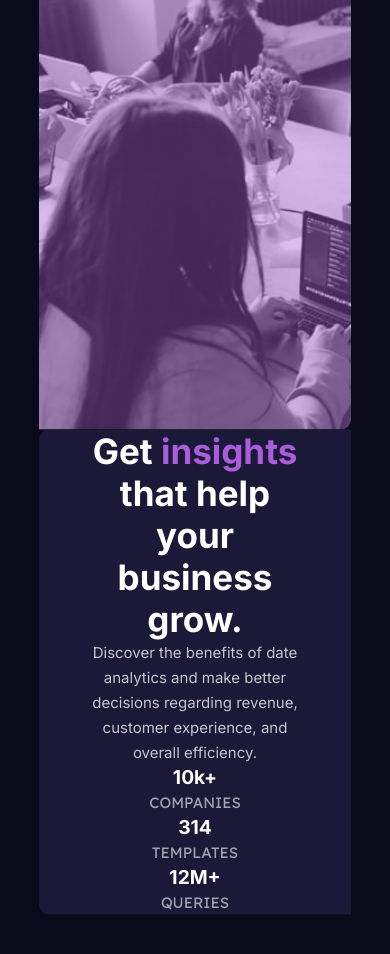
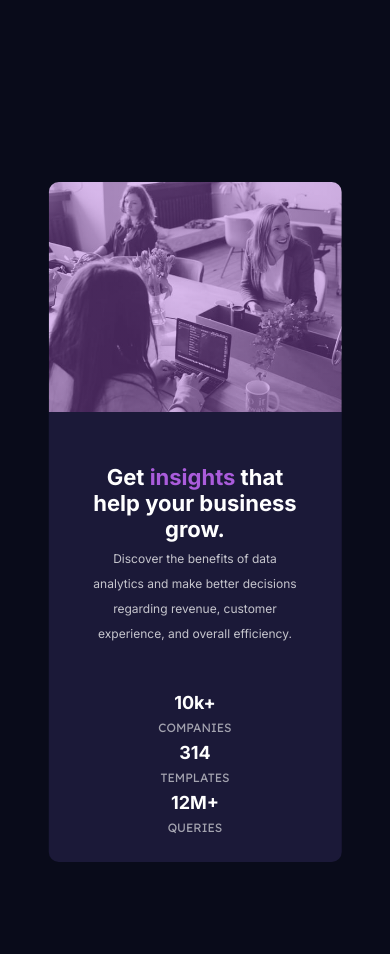
Before and after one commit to GrischK/Stats-preview-card-component-challenge-hub, a plain HTML site: page index.html in a window 390 px wide. Before the commit the page ends 915 px from the top, so only its background shows below. Drawn offline with Linux system fonts and the light colour scheme.

Commit message:
finitions responsive 375px

```diff
--- a/index.html
+++ b/index.html
@@ -21,7 +21,7 @@
                         Get <span>insights</span> that help your business grow.
                     </h1>
                     <p>
-                        Discover the benefits of date analytics and make better decisions regarding revenue, customer experience, and overall efficiency.
+                        Discover the benefits of data analytics and make better decisions regarding revenue, customer experience, and overall efficiency.
                     </p>
                     <ul>
                         <li>
--- a/stylesheet.css
+++ b/stylesheet.css
@@ -94,15 +94,49 @@ ul{
         display: flex;
         flex-direction: column;
         flex-flow: column-reverse;
+        margin-top: 200px;
+        width: 75%;
     }
 
     .text_container h1, .text_container p{
         text-align: center;
         width: 100%;
     }
+    .text_container h1{
+    margin-bottom: -40px;
+    margin-top: 30px;
+    }
+
+    .text_container{
+    height: 100%;
+    width: 73%;
+    }
+
+    .text_container p{
+    font-size: 12px;
+    }
 
     ul{
         flex-direction: column;
         width: 100%;
     }
+
+    .text_block{
+        margin-bottom: 200px;
+        height: 450px;
+        border-radius: 0px 0px 10px 10px ;
+    }
+
+    .img_block{
+        height: 230px;
+        border-radius: 10px 10px 0px 0px ;
+    }
+
+    h1{
+        font-size: 22px;
+    }
+
+    .text_container .white_p{
+        font-size: 18px;
+    }
 }
```
